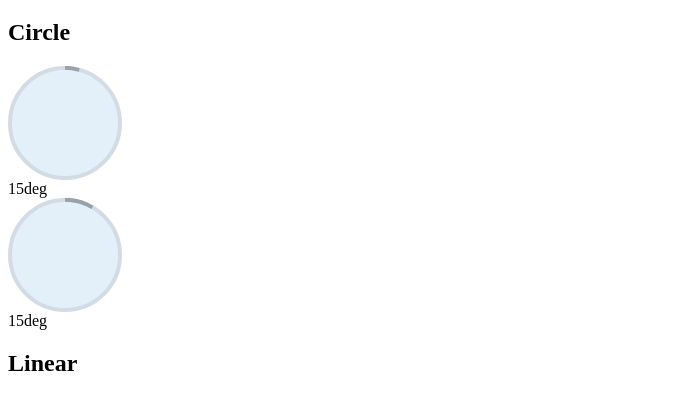
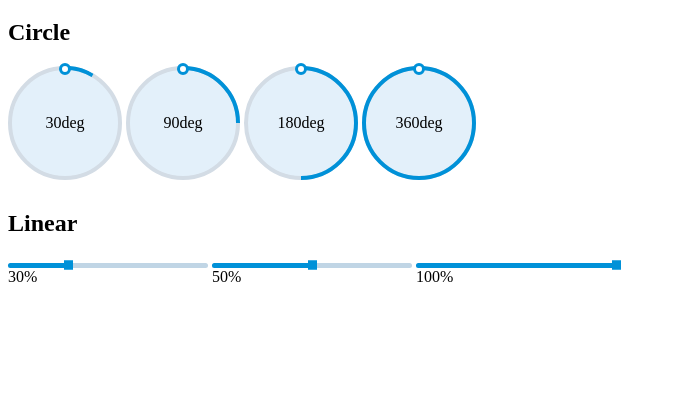
Before and after one commit to leeyoonseo/progress, a plain HTML site: page index.html in a window 1280 px wide. Shown: the part 61-470 px from the top of the page, without its empty margins (0-676 px from the left). Drawn offline with nearby package versions, Linux system fonts and the light colour scheme.

Commit message:
demo 정리, class 네이밍 수정

```diff
--- a/index.css
+++ b/index.css
@@ -1 +1,14 @@
 @charset "utf-8";
+
+.box + .box{ margin-top:30px; }
+.items{ position:relative; display:inline-block; }
+.box-circle .data{
+    position:absolute;
+    top:0;
+    left:0;
+    display:inline-flex;
+    width:100%;
+    height:100%;
+    justify-content:center;
+    align-items:center;
+}
--- a/index.html
+++ b/index.html
@@ -5,39 +5,114 @@
     <meta name="viewport" content="width=device-width, initial-scale=1.0">
     <title>Progress Demo</title>
 
+    <link rel="stylesheet" href="./index.css">
     <link rel="stylesheet" href="./progressBar.css">
 </head>
 <body>
     <h1>Demo</h1>
-    <div class="box-circle">
+    <div class="box box-circle">
         <h2>Circle</h2>
 
         <div class="items">
-            <div class="pie_bg">
-                <div class="pie_wrap" data-deg="15">
-                    <div class="pie"></div>
-                    <div class="pie_shadow"></div>
-                    <div class="pie_pointer"><span></span></div>
+            <div class="progress-circle" data-progress="30">
+                <div class="progress-circle-inner">
+                    <div class="circle"></div>
+                    <div class="circle-shadow"></div>
+                    <div class="circle-pointer"><span></span></div>
                 </div>
             </div>
 
-            <div class="timer">15deg</div>
+            <div class="data">
+                <span>30deg</span>
+            </div>
         </div>
 
         <div class="items">
-            <div class="pie_bg">
-                <div class="pie_wrap" data-deg="30">
-                    <div class="pie"></div>
-                    <div class="pie_shadow"></div>
-                    <div class="pie_pointer"><span></span></div>
+            <div class="progress-circle" data-progress="90">
+                <div class="progress-circle-inner">
+                    <div class="circle"></div>
+                    <div class="circle-shadow"></div>
+                    <div class="circle-pointer"><span></span></div>
                 </div>
             </div>
 
-            <div class="timer">15deg</div>
+            <div class="data">
+                <span>90deg</span>
+            </div>
+        </div>
+
+        <div class="items">
+            <div class="progress-circle" data-progress="180">
+                <div class="progress-circle-inner">
+                    <div class="circle"></div>
+                    <div class="circle-shadow"></div>
+                    <div class="circle-pointer"><span></span></div>
+                </div>
+            </div>
+
+            <div class="data">
+                <span>180deg</span>
+            </div>
+        </div>
+
+        <div class="items">
+            <div class="progress-circle" data-progress="360">
+                <div class="progress-circle-inner">
+                    <div class="circle"></div>
+                    <div class="circle-shadow"></div>
+                    <div class="circle-pointer"><span></span></div>
+                </div>
+            </div>
+
+            <div class="data">
+                <span>360deg</span>
+            </div>
         </div>
     </div>
-    <div class="box-circle">
+
+    <div class="box box-Linear">
         <h2>Linear</h2>
+
+        <div class="items">
+            <div class="progress-linear" data-progress="30">
+                <div class="linear-bar">
+                    <span class="playing">
+                        <span class="linear_pointer"></span>
+                    </span>
+                </div>
+            </div>
+
+            <div class="data">
+                <span>30%</span>
+            </div>
+        </div>
+        <div class="items">
+            <div class="progress-linear" data-progress="50">
+                <div class="linear-bar">
+                    <span class="playing">
+                        <span class="linear_pointer"></span>
+                    </span>
+                </div>
+            </div>
+
+            <div class="data">
+                <span>50%</span>
+            </div>
+        </div>
+
+        <div class="items">
+            <div class="progress-linear" data-progress="100">
+                <div class="linear-bar">
+                    <span class="playing">
+                        <span class="linear_pointer"></span>
+                    </span>
+                </div>
+            </div>
+
+            <div class="data">
+                <span>100%</span>
+            </div>
+        </div>
     </div>
 
 <script
@@ -46,17 +121,29 @@ integrity="sha256-QWo7LDvxbWT2tbbQ97B53yJnYU3WhH/C8ycbRAkjPDc="
 crossorigin="anonymous"></script>
 <script src="./progressBar.js"></script>
 <script>
-
-    const circle = $('.box-circle .pie_wrap');
+    const circle = $('.progress-circle');
 
     circle.map((_, o) => {
-        const deg = o.dataset.deg;
+        const { progress } = o.dataset;
 
         const progressBar = new ProgressBar();
         progressBar.Circle.init({
             element : o,
+        }).draw(progress);
+    });
 
-        }).draw(deg);
+    const linear = $('.progress-linear');
+
+    linear.map((_, o) => {
+        const { progress } = o.dataset;
+
+        const progressBar = new ProgressBar();
+        progressBar.Linear.init({
+            element : o,
+            progress : '.playing',
+            thumb : '.linear_pointer',
+            bar : '.linear-bar'
+        }).draw(progress);
     });
 
 
--- a/progressBar.css
+++ b/progressBar.css
@@ -1,10 +1,116 @@
 @charset "utf-8";
 
-.pie_bg{ position:relative; display:inline-block; width:114px; height:114px; line-height:1em; font-size:114px; vertical-align:middle; }
-.pie_wrap,
-.pie_wrap .pie {position:absolute; left:0; top:0; width:100%; height:100%;}
-.pie_pointer {display:none; position:absolute; top:0; left:0; width:100%; height:100%; border-radius:50%; z-index:10;}
-.pie_pointer span{ position:relative; display:block; margin:0 auto; width:1px; height:50%; }
-.pie_pointer span:before{ content:''; position:absolute; top:-3px; left:50%; transform:translateX(-50%); display:block; width:12px; height:12px; background:#fff; border:3px solid #a4abb3; border-radius:50%; box-sizing:border-box; }
-.half-circle {content:''; display:block; position:absolute; left:0; top:0; width:inherit; height:inherit; border-radius:50%; clip:rect(0 .5em 1em 0); box-sizing:border-box; background:transparent; border:4px solid #9ba1a8;}
-.pie_shadow { width:100%; height:100%; border-radius:50%; box-sizing:border-box; border:4px solid #d3dce5; background-color:#e3f0fa; background-repeat:no-repeat; background-position:center; }
+.progress-circle{
+    position:relative;
+    display:inline-block;
+    width:114px;
+    height:114px;
+    line-height:1em;
+    font-size:114px;
+    vertical-align:middle;
+}
+
+.progress-circle-inner,
+.progress-circle-inner .circle {
+    position:absolute;
+    left:0;
+    top:0;
+    width:100%;
+    height:100%;
+}
+
+.circle-pointer {
+    position:absolute;
+    top:0;
+    left:0;
+    width:100%;
+    height:100%;
+    border-radius:50%;
+    z-index:10;
+}
+
+.circle-pointer span{
+    position:relative;
+    display:block;
+    margin:0 auto;
+    width:1px;
+    height:50%;
+}
+
+.circle-pointer span:before{
+    content:'';
+    position:absolute;
+    top:-3px;
+    left:50%;
+    transform:translateX(-50%);
+    display:block;
+    width:12px;
+    height:12px;
+    background:#fff;
+    border:3px solid #0091d8;
+    border-radius:50%;
+    box-sizing:border-box;
+}
+
+.half-circle {
+    content:'';
+    display:block;
+    position:absolute;
+    left:0;
+    top:0;
+    width:inherit;
+    height:inherit;
+    border-radius:50%;
+    clip:rect(0 .5em 1em 0);
+    box-sizing:border-box;
+    background:transparent;
+    border:4px solid #0091d8;
+}
+
+.circle-shadow {
+    width:100%;
+    height:100%;
+    border-radius:50%;
+    box-sizing:border-box;
+    border:4px solid #d3dce5;
+    background-color:#e3f0fa;
+    background-repeat:no-repeat;
+    background-position:center;
+}
+
+.linear-bar {
+    position:relative;
+    float:left;
+    margin-top:6px;
+    width:200px;
+    height:5px;
+    border-radius:4px;
+    background-color:#c0d5e5;
+    box-shadow:0 1px 1px rgba(255,255,255,1);
+}
+
+.linear-bar .playing {
+    display:block;
+    position:absolute;
+    left:0;
+    top:0;
+    width:0;
+    height:5px;
+    border-radius:4px;
+    background:#0091d8;
+    z-index:2;
+}
+
+.linear-bar .linear_pointer {
+    position:absolute;
+    top:50%;
+    right:-4.5px;
+    transform:translateY(-50%);
+    display:block;
+    width:9px;
+    height:9px;
+    border:1px solid #0091d8;
+    background-color:#0091d8;
+    box-sizing:border-box;
+    z-index:2;
+}
--- a/progressBar.js
+++ b/progressBar.js
@@ -24,7 +24,7 @@ ProgressBar.prototype.Circle = {
     constructor : ProgressBar,
 
     options : {
-        element : '.pie_wrap',
+        element : '.progress-circle',
     },
 
     init : function(options){
@@ -35,7 +35,7 @@ ProgressBar.prototype.Circle = {
         this.right;
 
         this.pointer = this.element.find('.pie_pointer');
-        this.progress = this.element.find('.pie');
+        this.progress = this.element.find('.circle');
 
         this.left = this.createHalfCircle();
         this.right = this.createHalfCircle();
@@ -87,67 +87,66 @@ ProgressBar.prototype.Circle = {
     },
 };
 
-// /**
-//  * Linear 로딩 바
-//  * @constructor ProgressBar
-//  * @param {Object} options 바 생성에 필요한 엘리먼트들
-//  */
-// ProgressBar.Linear = function(options){
-//     this.name = "ProgressBar.Linear";
+/**
+ * Linear 로딩 바
+ * @constructor ProgressBar
+ * @param {Object} options 바 생성에 필요한 엘리먼트들
+ */
+ProgressBar.prototype.Linear = {
+    constructor : ProgressBar,
 
-//     this.options = $.extend(true, {
-//         wrap : '.rec_box',
-//         progress : '.rec_bar_played',
-//         thumb : '.rec_bar_pointer',
-//         bar : '.rec_bar'
-//     }, options);
+    options : {
+        element : '.progress-linear',
+        // wrap : '.rec_box',
+        progress : '.playing',
+        thumb : '.linear_pointer',
+        bar : '.linear-bar'
+    },
 
-//     this.wrap = (typeof this.options.wrap === 'string') ? $(this.options.wrap) : this.options.wrap;
+    init : function(options){
+        console.log('init')
+        this.options = $.extend({}, this.options, options);
+        this.element = $(this.options.element);
 
-//     var isTouch = CheckBrowser.isTouchScreen;
-//     var progress = this.wrap.find(this.options.progress).get(0);
-//     var bar = this.wrap.find(this.options.bar);
-//     var thumbRadius = this.wrap.find(this.options.thumb).outerWidth() / 2;
+        this.progress = this.element.find(this.options.progress);
+        this.bar = this.element.find(this.options.bar);
+        this.thumbRadius = this.element.find(this.options.thumb).outerWidth() / 2;
 
-//     /**
-//      * 로딩 바 그리기
-//      * @issue 로딩 바 밖으로 포인터가 노출되는 문제로 바의 너비에서 포인터의 반지름을 제하기 위하여 값을 계산하여 리턴
-//      * @param {Number} currentW 그려져야할 width 값
-//      */
-//     this.draw = function(currentW){
-//         $(progress).width((currentW + thumbRadius) + 'px');
-//     };
+        return this;
+    },
 
-//     /**
-//      * 로딩 바 이벤트
-//      * @issue 로딩 바 밖으로 포인터가 노출되는 문제로 바의 너비에서 포인터의 반지름을 제하기 위하여 값을 계산하여 리턴
-//      * @param {Object} e 로딩 바 event
-//      * @param {Object} audio 제어 할 오디오
-//      */
-//     this.input = function(e, audio){
-//         if (audio.duration == 'Infinity') {
-//             return;
-//         }
-//         var theRealEvent = isTouch ? e.originalEvent.touches[0] : e;
-//         var x = (theRealEvent.pageX - $(bar).offset().left);
+    /**
+     * 로딩 바 그리기
+     * @issue 로딩 바 밖으로 포인터가 노출되는 문제로 바의 너비에서 포인터의 반지름을 제하기 위하여 값을 계산하여 리턴
+     * @param {Number} currentW 그려져야할 width 값
+     */
+    draw : function(data){
+        this.progress.width(data + '%');
 
-//         audio.currentTime = Math.round(audio.duration * x / $(bar).outerWidth());
-//     };
+        return this;
+    },
 
-//     this.reset = function(){
-//         this.draw(0);
-//     };
+    /**
+     * 로딩 바 이벤트
+     * @issue 로딩 바 밖으로 포인터가 노출되는 문제로 바의 너비에서 포인터의 반지름을 제하기 위하여 값을 계산하여 리턴
+     * @param {Object} e 로딩 바 event
+     * @param {Object} audio 제어 할 오디오
+     */
+    input : function(e, audio){
+        if (audio.duration == 'Infinity') {
+            return;
+        }
+        var theRealEvent = isTouch ? e.originalEvent.touches[0] : e;
+        var x = (theRealEvent.pageX - $(bar).offset().left);
 
-//     function init(){
-//         this.draw(0);
-//     }
+        audio.currentTime = Math.round(audio.duration * x / $(bar).outerWidth());
 
-//     init.call(this);
+        return this;
+    },
 
-//     return {
-//         el : this.element,
-//         draw : this.draw,
-//         input : this.input,
-//         reset : this.reset
-//     }
-// };
+    reset : function(){
+        this.draw(0);
+
+        return this;
+    },
+};
```
